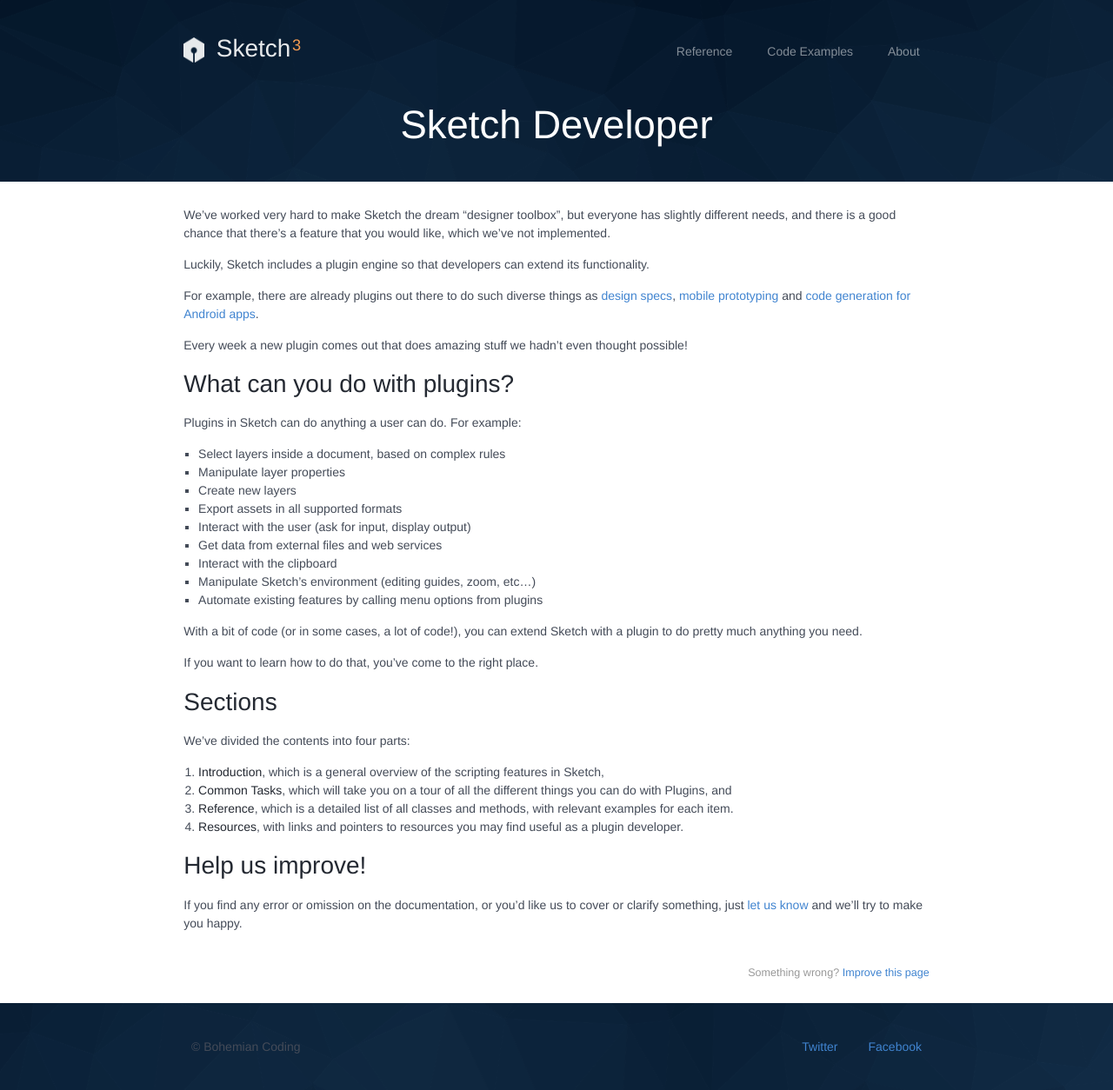
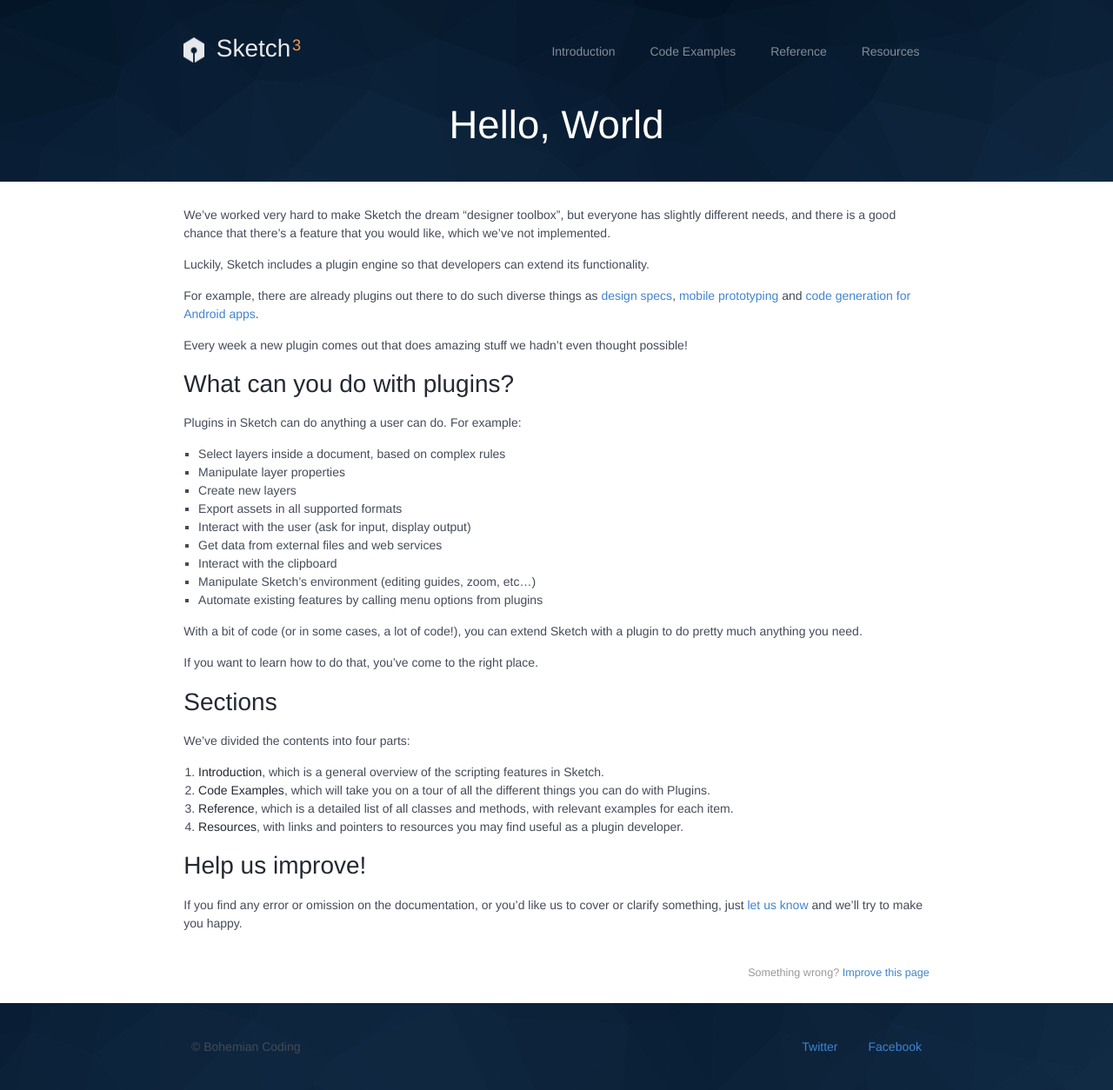
Before and after one commit to matt-curtis/developer.sketchapp.com, a Jekyll site: the page built from index.md, in a window 1280 px wide. Shown: the whole page at 87% size. Built offline with Jekyll 4.4.1, drawn with Linux system fonts in a browser that asks for light colours; Markdown is read by kramdown in place of the engine named in the settings.

```diff
--- a/_includes/head.html
+++ b/_includes/head.html
@@ -3,7 +3,7 @@
   <meta http-equiv="X-UA-Compatible" content="IE=edge">
   <meta name="viewport" content="width=device-width, initial-scale=1">
 
-  <title>{% if page.title %}{{ page.title }}{% else %}{{ site.title }}{% endif %}</title>
+  <title>{% if page.title %}{{ page.title }} — Sketch Developer{% else %}{{ site.title }}{% endif %}</title>
   <meta name="description" content="{% if page.excerpt %}{{ page.excerpt | strip_html | strip_newlines | truncate: 160 }}{% else %}{{ site.description }}{% endif %}">
 
   <link rel="stylesheet" href="{{ "/css/style.css" | prepend: site.baseurl }}">
--- a/_includes/header.html
+++ b/_includes/header.html
@@ -9,9 +9,10 @@
       </h1>
       <span class="nav-toggle">Menu</span>
       <ul class="group">
+        <li><a href="{{site.baseurl}}/introduction">Introduction</a></li>
+        <li><a href="{{site.baseurl}}/samples">Code Examples</a></li>
         <li><a href="{{site.baseurl}}/reference">Reference</a></li>
-        <li><a href="{{site.baseurl}}/samples">Code Examples</a></li>
-        <li><a href="{{site.baseurl}}/about">About</a></li>
+        <li><a href="{{site.baseurl}}/resources">Resources</a></li>
       </ul>
     </nav>
   </div>
--- a/_layouts/default.html
+++ b/_layouts/default.html
@@ -3,21 +3,7 @@
   {% include head.html %}
   <body class="preload sketch developers product">
     {% include header.html %}
-    <section>
-      <div class="masthead">
-        <div class="wrapper">
-          <h1>{{ page.title }}</h1>
-        </div>
-      </div>
-    </section>
-    <div class="white">
-      <div class="wrapper">
-        {{ content }}
-      </div>
-    </div>
-
+    {{content}}
     {% include footer.html %}
-
   </body>
-
 </html>
--- a/_layouts/page.html
+++ b/_layouts/page.html
@@ -1,14 +1,24 @@
 ---
 layout: default
 ---
+<section>
+  <div class="masthead">
+    <div class="wrapper">
+      <h1>{{ page.title }}</h1>
+    </div>
+  </div>
+</section>
 
+<div class="white">
+  <div class="wrapper">
     <div class="content">
       {{ content }}
     </div>
-
     <div class="page-metadata">
       {% if page.date %}
       Last update: {{page.date}} •
       {% endif %}
       Something wrong? <a href="{{site.github_repo}}">Improve this page</a>
     </div>
+  </div>
+</div>
--- a/index.md
+++ b/index.md
@@ -1,6 +1,6 @@
 ---
 layout: page
-title: Sketch Developer
+title: Hello, World
 ---
 
 We’ve worked very hard to make Sketch the dream “designer toolbox”, but everyone has slightly different needs, and there is a good chance that there’s a feature that you would like, which we’ve not implemented.
@@ -33,8 +33,8 @@ If you want to learn how to do that, you’ve come to the right place.
 
 We’ve divided the contents into four parts:
 
-1. **Introduction**, which is a general overview of the scripting features in Sketch,
-2. **Common Tasks**, which will take you on a tour of all the different things you can do with Plugins, and
+1. **Introduction**, which is a general overview of the scripting features in Sketch.
+2. **Code Examples**, which will take you on a tour of all the different things you can do with Plugins.
 3. **Reference**, which is a detailed list of all classes and methods, with relevant examples for each item.
 4. **Resources**, with links and pointers to resources you may find useful as a plugin developer.
 
```
Also changed, not shown: 404.md (added, +7 -0 lines). Lines whose indentation alone changed are shown as unchanged.
